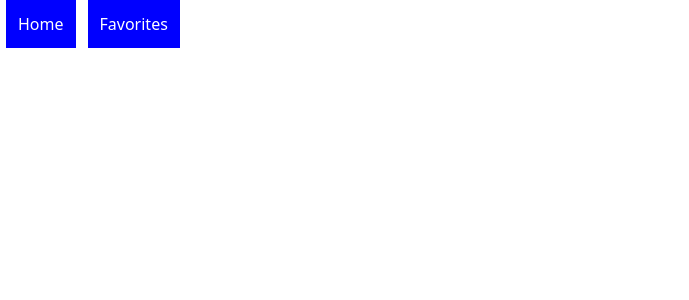
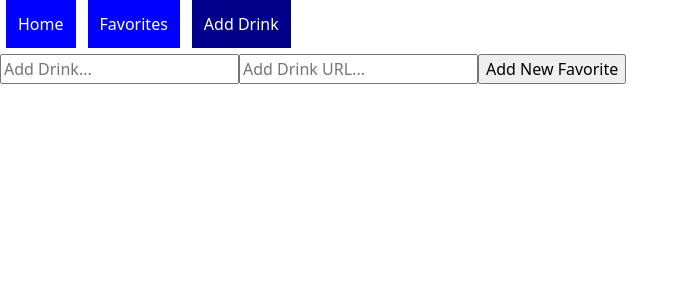
Before and after one commit to pghayad/my-drink-app-react, a React (Create React App) app: page /add in a window 1280 px wide. Shown: the top 300 px of the page, without its empty margins (0-689 px from the left). Built offline with nearby package versions, Linux system fonts and the light colour scheme.

Commit message:
added add drink functionality

```diff
--- a/db.json
+++ b/db.json
@@ -1,10 +1,5 @@
 {
   "posts": [
-    {
-      "strDrink": "Algonquin",
-      "strDrinkThumb": "https://www.thecocktaildb.com/images/media/drink/uwryxx1483387873.jpg",
-      "id": 20
-    },
     {
       "strDrink": "Algonquin",
       "strDrinkThumb": "https://www.thecocktaildb.com/images/media/drink/uwryxx1483387873.jpg",
@@ -14,11 +9,6 @@
       "strDrink": "ABC",
       "strDrinkThumb": "https://www.thecocktaildb.com/images/media/drink/tqpvqp1472668328.jpg",
       "id": 22
-    },
-    {
-      "strDrink": "Algonquin",
-      "strDrinkThumb": "https://www.thecocktaildb.com/images/media/drink/uwryxx1483387873.jpg",
-      "id": 23
     },
     {
       "strDrink": "Algonquin",
@@ -44,11 +34,6 @@
       "strDrink": "H.D.",
       "strDrinkThumb": "https://www.thecocktaildb.com/images/media/drink/upusyu1472667977.jpg",
       "id": 28
-    },
-    {
-      "strDrink": "Rum Sour",
-      "strDrinkThumb": "https://www.thecocktaildb.com/images/media/drink/bylfi21504886323.jpg",
-      "id": 29
     }
   ],
   "comments": [],
--- /dev/null
+++ b/src/components/AddDrink.js
@@ -0,0 +1,50 @@
+import React, {useState, useEffect} from 'react';
+import Drink from './Drink';
+
+function AddDrink( ) {
+    const [str, setStr] = useState("");
+    const [strThumb, setStrThumb] = useState("")
+
+    function handleSubmit(e) {
+        e.preventDefault();
+        const itemData = {
+          strDrink: str,
+          strDrinkThumb: strThumb,
+          //isInCart: false,
+        };
+        fetch("http://localhost:3000/posts", {
+          method: "POST",
+          headers: {
+            "Content-Type": "application/json",
+          },
+          body: JSON.stringify(itemData),
+        })
+          .then((r) => r.json())
+          .then((newItem) => {
+            // setFavs([...favs, newItem]);
+            console.log(newItem)
+          });
+      }
+
+      function handleAdd(e){
+        console.log(e.target.value)
+        setStr(() => e.target.value)
+
+        }
+
+        function handleAddThumb(e){
+            setStrThumb(() => e.target.value)
+        }
+
+    return (
+      <div>
+        <form onSubmit={handleSubmit}>
+            <input onChange={handleAdd} value={str} type="text" placeholder="Add Drink..."/>
+            <input onChange={handleAddThumb} value={strThumb} type="text" placeholder="Add Drink URL..."/>
+            <input type="submit" value="Add New Favorite" />
+        </form>
+      </div>
+    );
+  }
+
+  export default AddDrink;
--- a/src/components/App.js
+++ b/src/components/App.js
@@ -6,13 +6,16 @@ import NavBar from './NavBar';
 import Search from './Search'
 import Favorites from './Favorites';
 import { Route, Switch } from "react-router-dom";
-
+import AddDrink from './AddDrink'
 
 function App() {
   return (
      <div>
       <NavBar />
       <Switch>
+        <Route exact path="/add">
+          <AddDrink />
+        </Route>
         <Route exact path="/favorites">
           <Favorites />
         </Route>
--- a/src/components/Favorites.js
+++ b/src/components/Favorites.js
@@ -3,7 +3,7 @@ import Drink from './Drink'
 
 function Favorites( ) {
     const [favs, setFavs] = useState([])
-    //console.log("in Favorites: ", favs)
+
     useEffect(() => {
         fetch("http://localhost:3000/posts")
           .then((r) => r.json())
--- a/src/components/NavBar.js
+++ b/src/components/NavBar.js
@@ -33,6 +33,16 @@ function NavBar() {
       >
         Favorites
       </NavLink>
+      <NavLink
+        to="/add"
+        exact
+        style={linkStyles}
+        activeStyle={{
+          background: "darkblue",
+        }}
+      >
+        Add Drink
+      </NavLink>
     </div>
     );
   }
```
